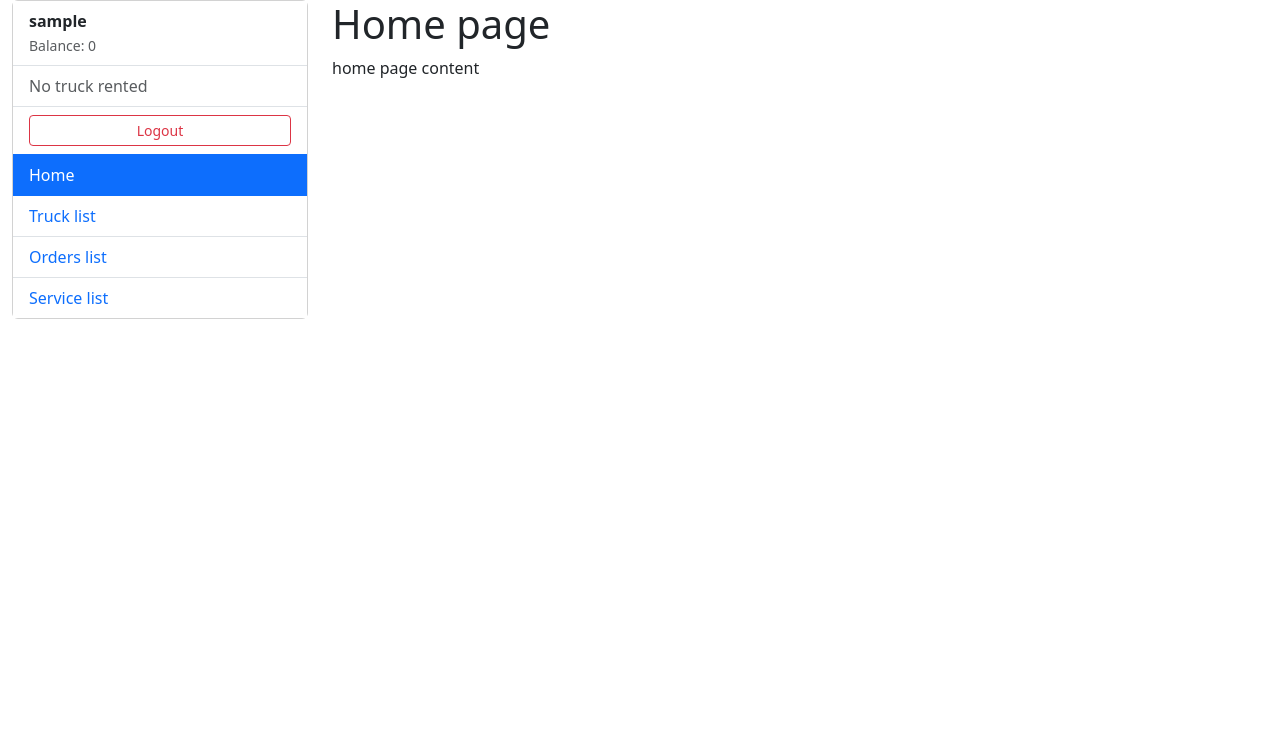
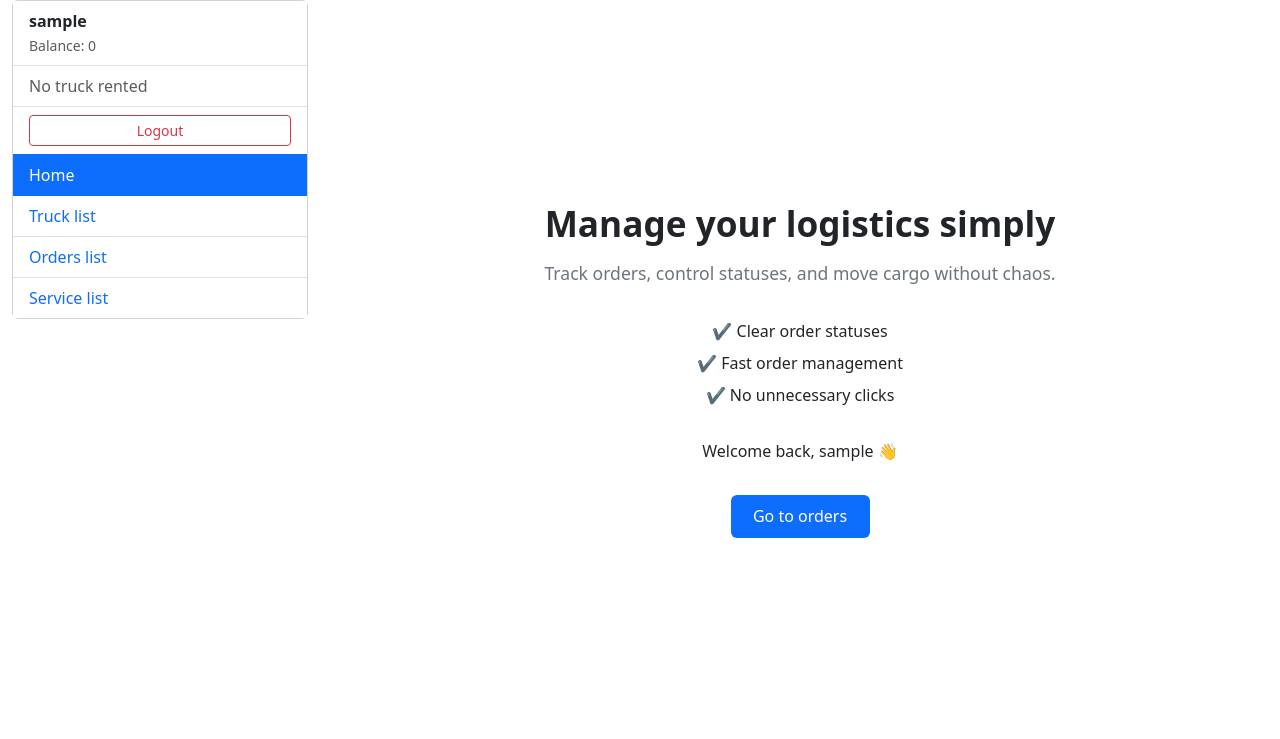
Before and after one commit to AngryAndrii/cargo-service, a Django app: page / in a window 1280 px wide. Shown: the top 739 px of the page. Run offline with Django 5.2, Linux system fonts and the light colour scheme; the visitor is signed in with stand-in values (Sample User, id 1); some libraries are stand-ins or nearby versions.

```diff
--- a/cargo/views.py
+++ b/cargo/views.py
@@ -1,6 +1,7 @@
 import datetime
 
 from django import forms
+from django.contrib.auth.decorators import login_required
 from django.contrib.auth.mixins import LoginRequiredMixin
 from django.core.paginator import Paginator
 from django.shortcuts import render
@@ -17,6 +18,7 @@ def index(request):
     return render(request, "cargo/index.html", context=context)
 
 
+@login_required
 def truck_list(request):
     trucks = Truck.objects.all()
     paginator = Paginator(trucks, 5)
@@ -34,11 +36,11 @@ def truck_list(request):
     return render(request, "cargo/truck_list.html", {"truck_list": page_obj})
 
 
-class OrderListView(generic.ListView):
+class OrderListView(LoginRequiredMixin, generic.ListView):
     model = Order
 
 
-class OrderDetailView(generic.DetailView):
+class OrderDetailView(LoginRequiredMixin, generic.DetailView):
     model = Order
 
 
@@ -54,7 +56,7 @@ class ServicesListView(LoginRequiredMixin, generic.ListView):
         return truck.services.all()
 
 
-class ServiceCreateView(generic.CreateView):
+class ServiceCreateView(LoginRequiredMixin, generic.CreateView):
     model = Service
     fields = "__all__"
     success_url = reverse_lazy("cargo:service-list")
--- a/static/css/styles.css
+++ b/static/css/styles.css
@@ -1,4 +1,66 @@
 .sidebar-nav .list-group-item.active {
-  background-color: #0d6efd;
-  border-color: #0d6efd;
+    background-color: #0d6efd;
+    border-color: #0d6efd;
 }
+
+.homepage-wrapper {
+    display: flex;
+    justify-content: center;
+    align-items: center;
+    min-height: calc(100vh - 60px);
+    padding: 2rem;
+}
+
+.hero {
+    max-width: 600px;
+    text-align: center;
+}
+
+.hero h1 {
+    font-size: 2.2rem;
+    font-weight: 700;
+    margin-bottom: 1rem;
+}
+
+.subtitle {
+    color: #6c757d;
+    font-size: 1.1rem;
+    margin-bottom: 2rem;
+}
+
+.features {
+    display: flex;
+    flex-direction: column;
+    gap: 0.5rem;
+    margin-bottom: 2rem;
+}
+
+.feature {
+    font-size: 1rem;
+}
+
+.cta {
+    display: flex;
+    gap: 1rem;
+    justify-content: center;
+    flex-wrap: wrap;
+}
+
+.btn-primary {
+    padding: 0.6rem 1.4rem;
+    background: #0d6efd;
+    color: white;
+    border-radius: 6px;
+    text-decoration: none;
+}
+
+.btn-primary:hover {
+    background: #0b5ed7;
+}
+
+
+.welcome {
+    width: 100%;
+    margin-bottom: 1rem;
+    font-weight: 500;
+}
--- a/templates/cargo/index.html
+++ b/templates/cargo/index.html
@@ -1,7 +1,31 @@
 {% extends "base.html" %}
 
+{% block content %}
+  <div class="homepage-wrapper">
+    <div class="hero">
+      <h1>Manage your logistics simply</h1>
+      <p class="subtitle">
+        Track orders, control statuses, and move cargo without chaos.
+      </p>
 
-{% block content %}
-  <h1>Home page</h1>
-  home page content
+      <div class="features">
+        <div class="feature">✔ Clear order statuses</div>
+        <div class="feature">✔ Fast order management</div>
+        <div class="feature">✔ No unnecessary clicks</div>
+      </div>
+
+      {% if not user.is_authenticated %}
+        <div class="cta">
+          <a href="{% url 'login' %}?next={{ request.path }}">Log in</a>
+        </div>
+      {% else %}
+        <div class="cta">
+          <p class="welcome">Welcome back, {{ user.username }} 👋</p>
+          <a href="{% url 'cargo:order-list' %}" class="btn-primary">
+            Go to orders
+          </a>
+        </div>
+      {% endif %}
+    </div>
+  </div>
 {% endblock %}
```
Also changed, not shown: cargo/services/helpers.py (+11 -1 lines).
